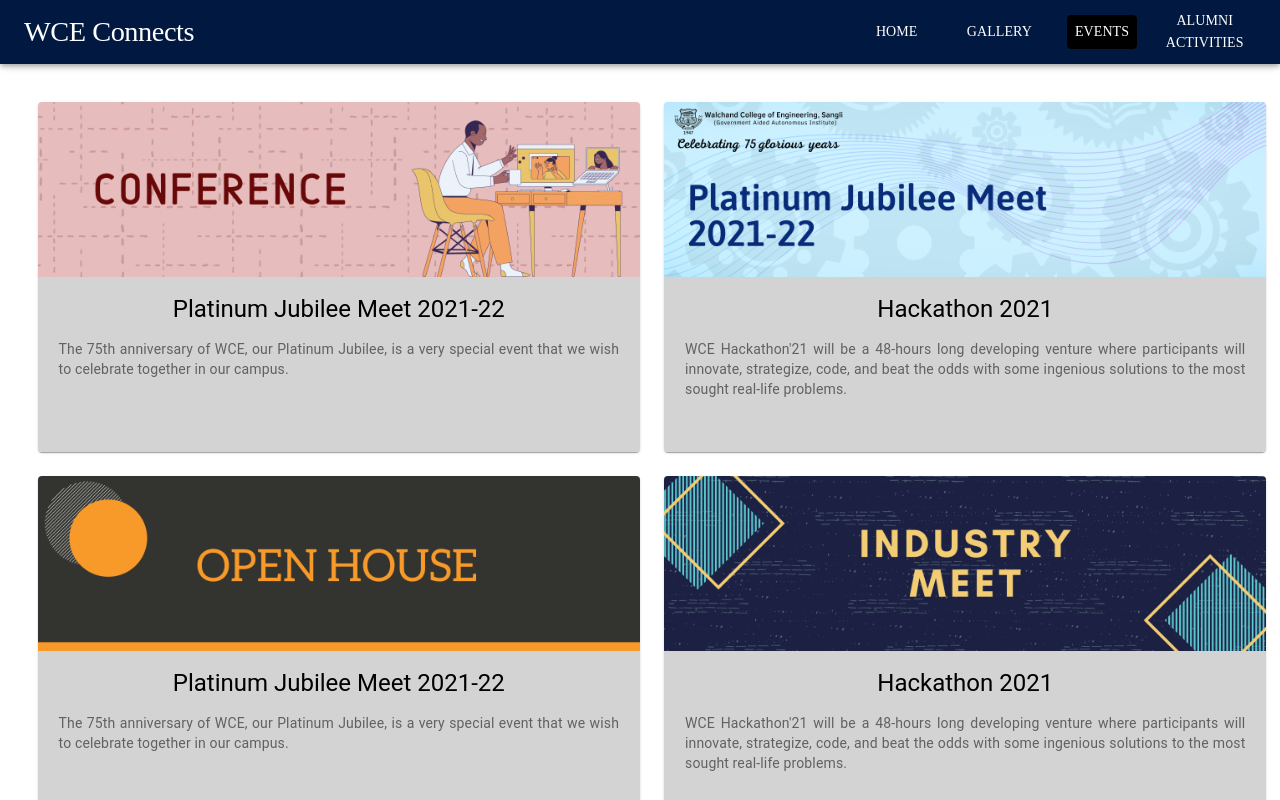
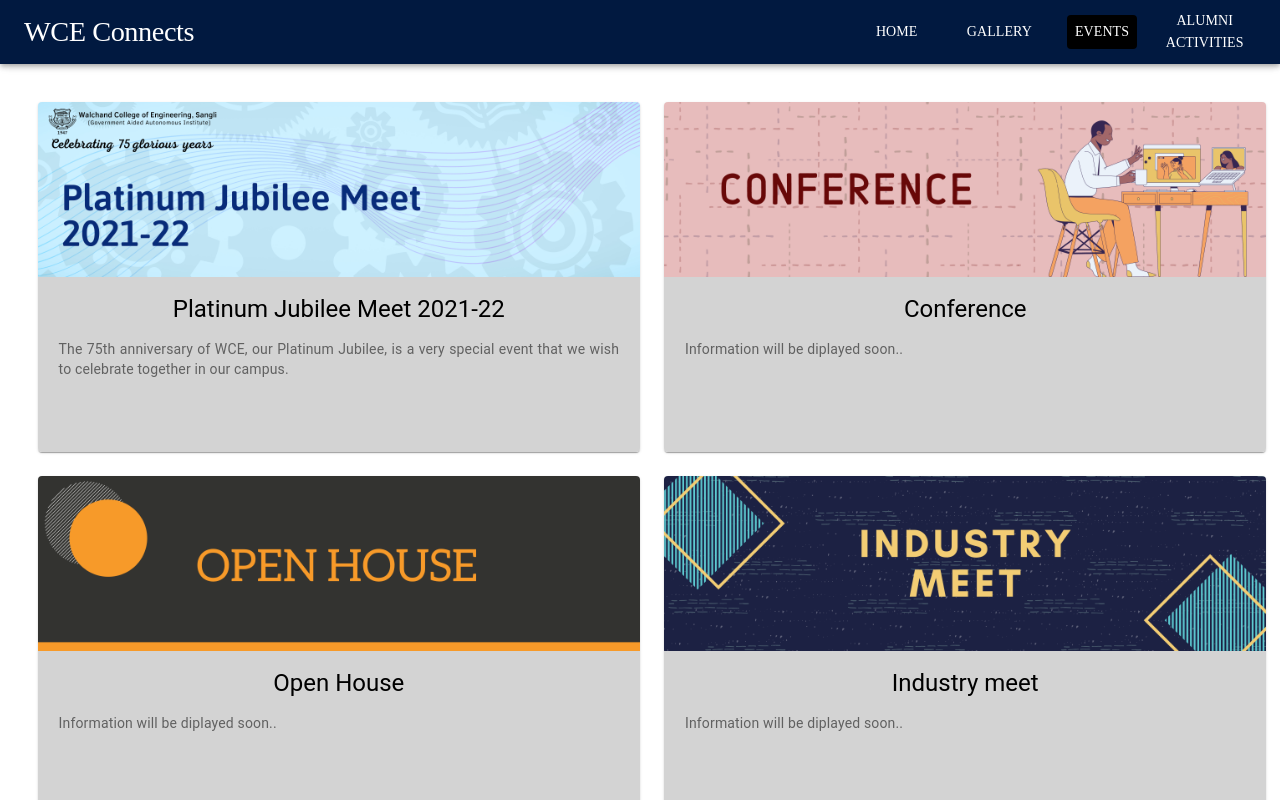
Before and after one commit to Webmaster-WCE/WCE-Connects, a React (Create React App) app in the folder client/: page /#/events in a window 1280 px wide. Shown: the top 800 px of the page. Built offline with nearby package versions, Linux system fonts and the light colour scheme; a web font is replaced by a local one.

Commit message:
event banner link disabled

```diff
--- a/client/src/components/LoggedOut/Events/Events.js
+++ b/client/src/components/LoggedOut/Events/Events.js
@@ -32,45 +32,45 @@
   const events = [
     {
       eventid: 1,
-      banner: `${PF}Conference.png`,
+      banner: `${PF}event_banner.jpg`,
       title: "Platinum Jubilee Meet 2021-22",
       description: "The 75th anniversary of WCE, our Platinum Jubilee, is a very special event that we wish to celebrate together in our campus."
     },
     {
       eventid: 2,
-      banner: `${PF}event_banner.jpg`,
-      title: "Hackathon 2021",
-      description: "WCE Hackathon'21 will be a 48-hours long developing venture where participants will innovate, strategize, code, and beat the odds with some ingenious solutions to the most sought real-life problems."
+      banner: `${PF}Conference.png`,
+      title: "Conference",
+      description: "Information will be diplayed soon.."
     },
     {
       eventid: 3,
       banner: `${PF}OpenHouse.png`,
-      title: "Platinum Jubilee Meet 2021-22",
-      description: "The 75th anniversary of WCE, our Platinum Jubilee, is a very special event that we wish to celebrate together in our campus."
+      title: "Open House",
+      description: "Information will be diplayed soon.."
     },
     {
       eventid: 4,
       banner: `${PF}Industry_meet.png`,
-      title: "Hackathon 2021",
-      description: "WCE Hackathon'21 will be a 48-hours long developing venture where participants will innovate, strategize, code, and beat the odds with some ingenious solutions to the most sought real-life problems."
+      title: "Industry meet",
+      description: "Information will be diplayed soon.."
     },
     {
       eventid: 5,
       banner: `${PF}Graduation.png`,
-      title: "Hackathon 2021",
-      description: "WCE Hackathon'21 will be a 48-hours long developing venture where participants will innovate, strategize, code, and beat the odds with some ingenious solutions to the most sought real-life problems."
+      title: "Graduation",
+      description: "Information will be diplayed soon.."
     },
     {
       eventid: 6,
       banner: `${PF}Gathering_n_Sports.png`,
-      title: "Platinum Jubilee Meet 2021-22",
-      description: "The 75th anniversary of WCE, our Platinum Jubilee, is a very special event that we wish to celebrate together in our campus."
+      title: "Gathering and Sports",
+      description: "Information will be diplayed soon.."
     },
     {
       eventid: 7,
       banner: `${PF}Closing_ceremony.png`,
-      title: "Hackathon 2021",
-      description: "WCE Hackathon'21 will be a 48-hours long developing venture where participants will innovate, strategize, code, and beat the odds with some ingenious solutions to the most sought real-life problems."
+      title: "Closing ceremony",
+      description: "Information will be diplayed soon.."
     }
   ];
   useEffect(() => {
@@ -107,7 +107,9 @@
           {events.map((event) => {
           return <Grid item key={event.eventid} style={{ height:"100%"}} xs={flexState} >
               <Card style={{height:"350px"}}>
-              <Link to="/events/eventid" style={{textDecoration:"none"}}>
+                {
+                  event.eventid ==1 ? (
+                    <Link to="/events/eventid" style={{textDecoration:"none"}} >
                       <CardActionArea>
                           <CardMedia
                           component="img"
@@ -127,6 +129,30 @@
                           </CardContent>
                       </CardActionArea>
                     </Link>
+                  ) : (
+                     <Link to="/events/eventid" style={{textDecoration:"none"}} style={{pointerEvents: "none",textDecoration:"none"}}>
+                      <CardActionArea>
+                          <CardMedia
+                          component="img"
+                          alt="EVENT_BANNER"
+                          height="100%"
+                          width="100%"
+                          image={event.banner}
+                          title={event.title}
+                          />
+                          <CardContent style={{backgroundColor:"lightgrey", height:"30vh"}}>
+                          <Typography gutterBottom variant="h5" component="h2"  style={{color:"black"}}>
+                          {event.title}
+                          </Typography>
+                          <Typography variant="body2" color="textSecondary" component="p" style={{textAlign:"justify", padding:"5px"}}>
+                          {event.description}
+                          </Typography>
+                          </CardContent>
+                      </CardActionArea>
+                      </Link>
+                  )
+                }
+
               </Card>
           </Grid>})}
           </Grid>
```
Lines whose indentation alone changed are shown as unchanged.
